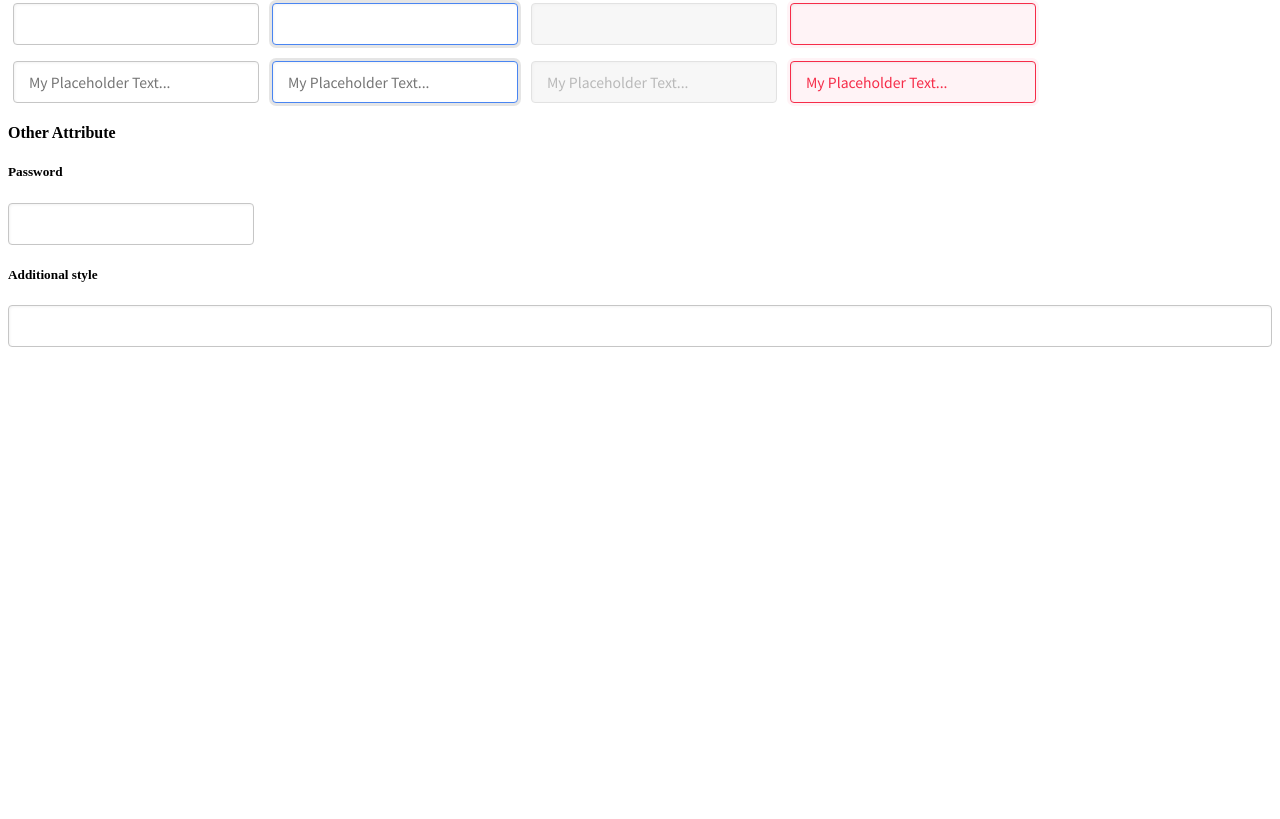
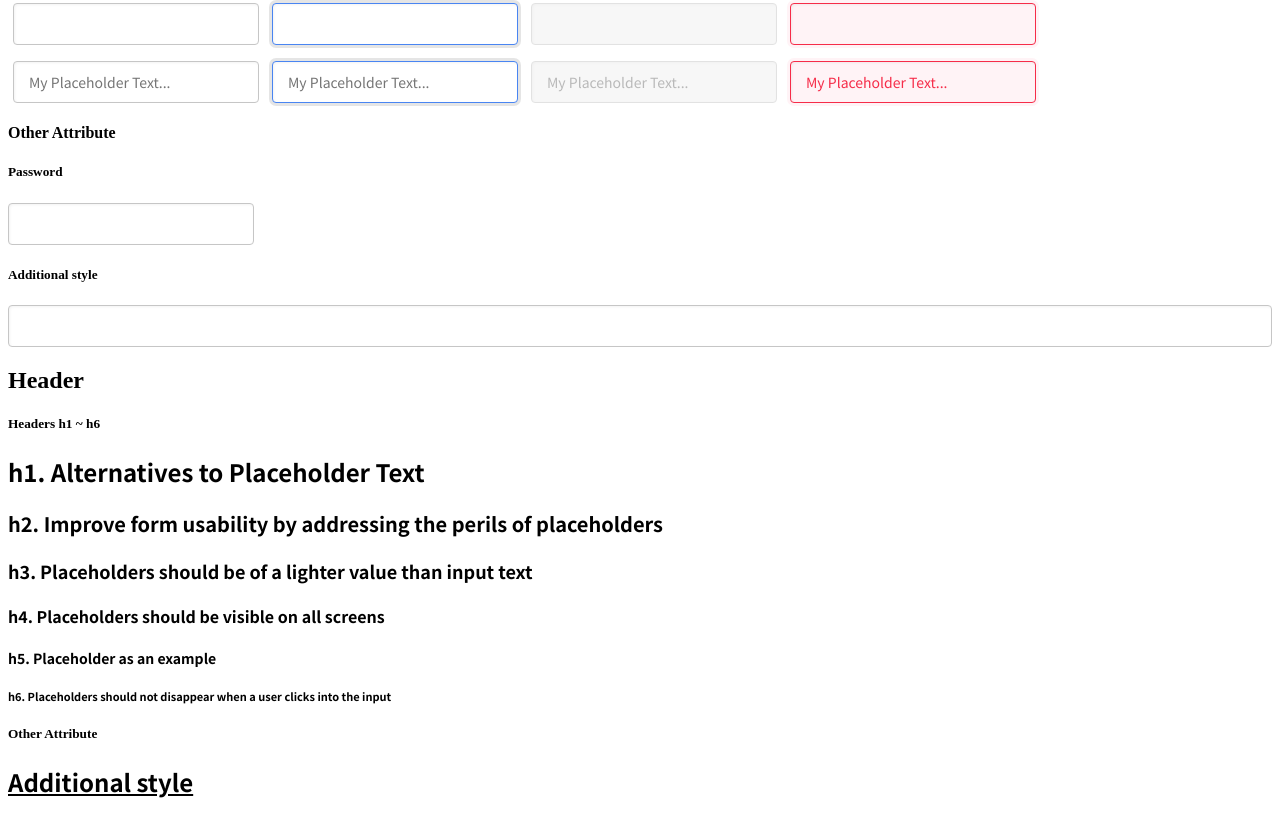
Before and after one commit to usagi-f/react-components, a Next.js app: page / in a window 1280 px wide. Shown: the part 843-1662 px from the top of the page. Before the commit the page ends 1198 px from the top, so only its background shows below. Built offline with nearby package versions, Linux system fonts and the light colour scheme.

Commit message:
add Header component

```diff
--- a/pages/index.js
+++ b/pages/index.js
@@ -1,6 +1,6 @@
 import React, { Fragment } from 'react'
 import css from 'styled-jsx/css'
-import { Button, Input } from '../src/index'
+import { Button, Input, Header } from '../src/index'
 
 const styles = css`
 .flex {
@@ -117,6 +117,18 @@ const Index = () => (
       <h5>Additional style</h5>
       <Input style={{ width: '100%' }} />
     </section>
+    <h2>Header</h2>
+    <section>
+      <h5>Headers h1 ~ h6</h5>
+      <Header>h1. Alternatives to Placeholder Text</Header>
+      <Header as="h2">h2. Improve form usability by addressing the perils of placeholders</Header>
+      <Header as="h3">h3. Placeholders should be of a lighter value than input text</Header>
+      <Header as="h4">h4. Placeholders should be visible on all screens</Header>
+      <Header as="h5">h5. Placeholder as an example</Header>
+      <Header as="h6">h6. Placeholders should not disappear when a user clicks into the input</Header>
+      <h5>Other Attribute</h5>
+      <Header style={{ textDecoration: 'underline' }}>Additional style</Header>
+    </section>
     <style jsx>{styles}</style>
   </Fragment>
 )
--- /dev/null
+++ b/src/Header/index.js
@@ -0,0 +1,38 @@
+import React, { Fragment } from 'react'
+import cx from 'classnames'
+import styles from './styles'
+
+const getAttribute = props => ({
+  as: props.as || 'h1',
+  className: cx({
+    baseStyle: true,
+    [props.as]: props.as !== undefined,
+  }),
+  additionalStyle: props.style || {},
+  content: props.content || props.children,
+})
+
+export default props => {
+  const attribute = getAttribute(props)
+  return (
+    <Fragment>
+      {(attribute => {
+        switch (attribute.as) {
+          case 'h6':
+            return <h6 className={attribute.className} style={attribute.additionalStyle}>{attribute.content}</h6>
+          case 'h5':
+            return <h5 className={attribute.className} style={attribute.additionalStyle}>{attribute.content}</h5>
+          case 'h4':
+            return <h4 className={attribute.className} style={attribute.additionalStyle}>{attribute.content}</h4>
+          case 'h3':
+            return <h3 className={attribute.className} style={attribute.additionalStyle}>{attribute.content}</h3>
+          case 'h2':
+            return <h2 className={attribute.className} style={attribute.additionalStyle}>{attribute.content}</h2>
+          default:
+            return <h1 className={attribute.className} style={attribute.additionalStyle}>{attribute.content}</h1>
+        }
+      })(attribute)}
+      <style jsx>{styles}</style>
+    </Fragment>
+  )
+}
--- /dev/null
+++ b/src/Header/styles.js
@@ -0,0 +1,27 @@
+import css from 'styled-jsx/css'
+import variable from '../css/variable'
+
+export default css`
+.baseStyle {
+  font-family: ${variable.fontFamily};
+  font-size: ${variable.size.massive}px;
+  font-weight: 600;
+  margin: 0 0 20px;
+
+  &.h2 {
+    font-size: ${variable.size.huge}px;
+  }
+  &.h3 {
+    font-size: ${variable.size.big}px;
+  }
+  &.h4 {
+    font-size: ${variable.size.large}px;
+  }
+  &.h5 {
+    font-size: ${variable.size.medium}px;
+  }
+  &.h6 {
+    font-size: ${variable.size.small}px;
+  }
+}
+`
--- a/src/index.js
+++ b/src/index.js
@@ -1,7 +1,9 @@
 import Button from './Button'
 import Input from './Input'
+import Header from './Header'
 
 export {
   Button,
   Input,
+  Header,
 }
```
